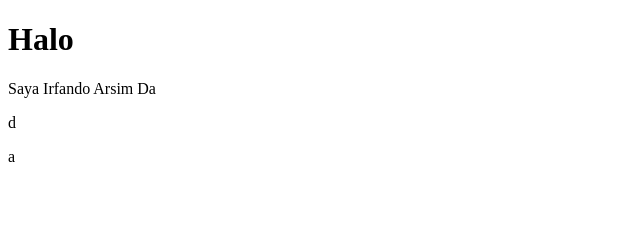
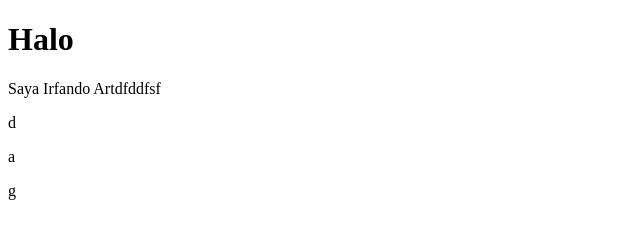
Before and after one commit to irfandoart1626/test1, a plain HTML site: page index.html in a window 1280 px wide. Shown: the full height of the page, 0-640 px from the left. Drawn offline with Linux system fonts and the light colour scheme.

Commit message:
Refactor:edit html

```diff
--- a/index.html
+++ b/index.html
@@ -7,9 +7,10 @@
 </head>
 <body>
     <h1>Halo</h1>
-    <p>Saya Irfando Arsim Da</p>
+    <p>Saya Irfando Artdfddfsf</p>
     <p>d</p>
     <p>a</p>
+    <p>g</p>
 
 </body>
 </html>
```
